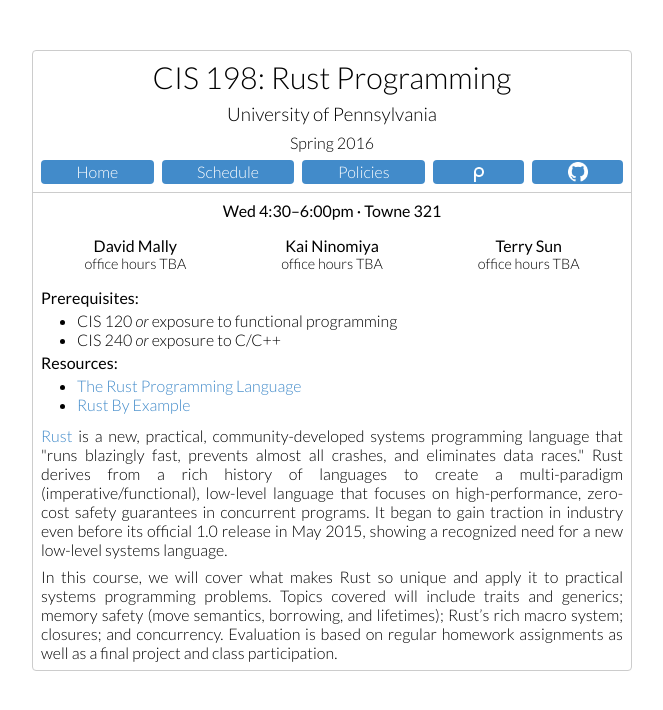
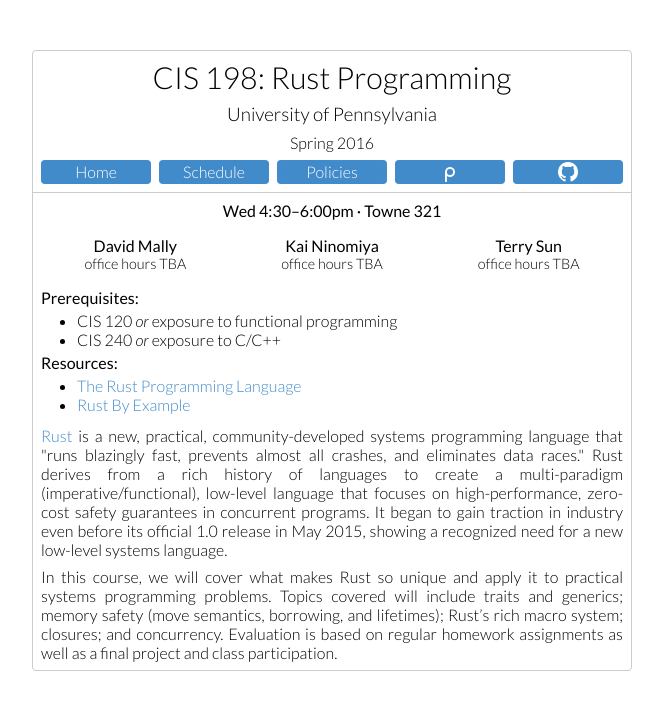
Before and after one commit to cis198-2016s/cis198-2016s.github.io, a Jekyll site: the page built from index.html, in a window 1280 px wide. Shown: the top 710 px of the page, without its empty margins (308-971 px from the left). Built offline with Jekyll 4.4.1, drawn with Linux system fonts in a browser that asks for light colours.

Commit message:
even spacing for partitions

```diff
--- a/css/main.css
+++ b/css/main.css
@@ -68,10 +68,10 @@
 
 .part {
   display: inline-block;
-  -webkit-flex: 1 1 auto;
-     -moz-flex: 1 1 auto;
-      -ms-flex: 1 1 auto;
-          flex: 1 1 auto;
+  -webkit-flex: 1 1 0;
+     -moz-flex: 1 1 0;
+      -ms-flex: 1 1 0;
+          flex: 1 1 0;
   padding: 4px;
 }
 
```
